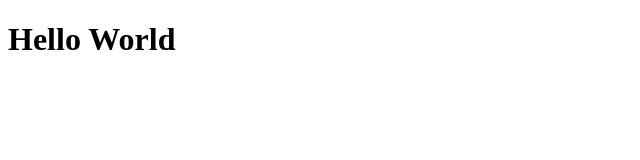
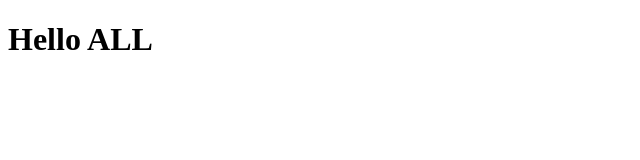
Before and after one commit to devrakaops/freestyle-demo-project1-repo, a plain HTML site: page index.html in a window 1280 px wide. Shown: the full height of the page, 0-640 px from the left. Drawn offline with Linux system fonts and the light colour scheme.

Commit message:
Change header text from 'Hello World' to 'Hello ALL'

```diff
--- a/index.html
+++ b/index.html
@@ -4,7 +4,7 @@
         <meta charset="UTF-8">
         <meta name="viewport" content="width=device-width, initial-scale=1.0">
         <title>Rakamodify</title>
-        <h1> Hello World </h1>
+        <h1> Hello ALL </h1>
     </head>
     <body>
         <!-- Content sections will go here -->
```
